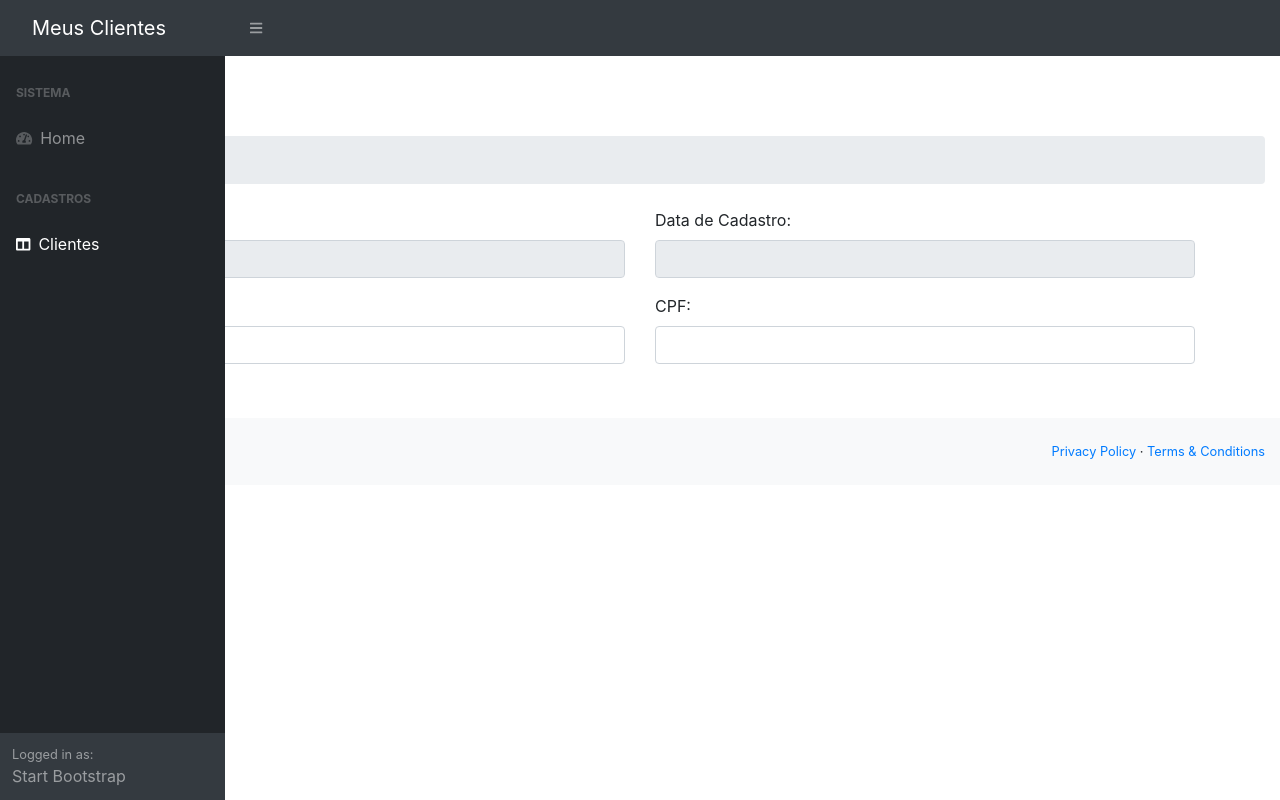
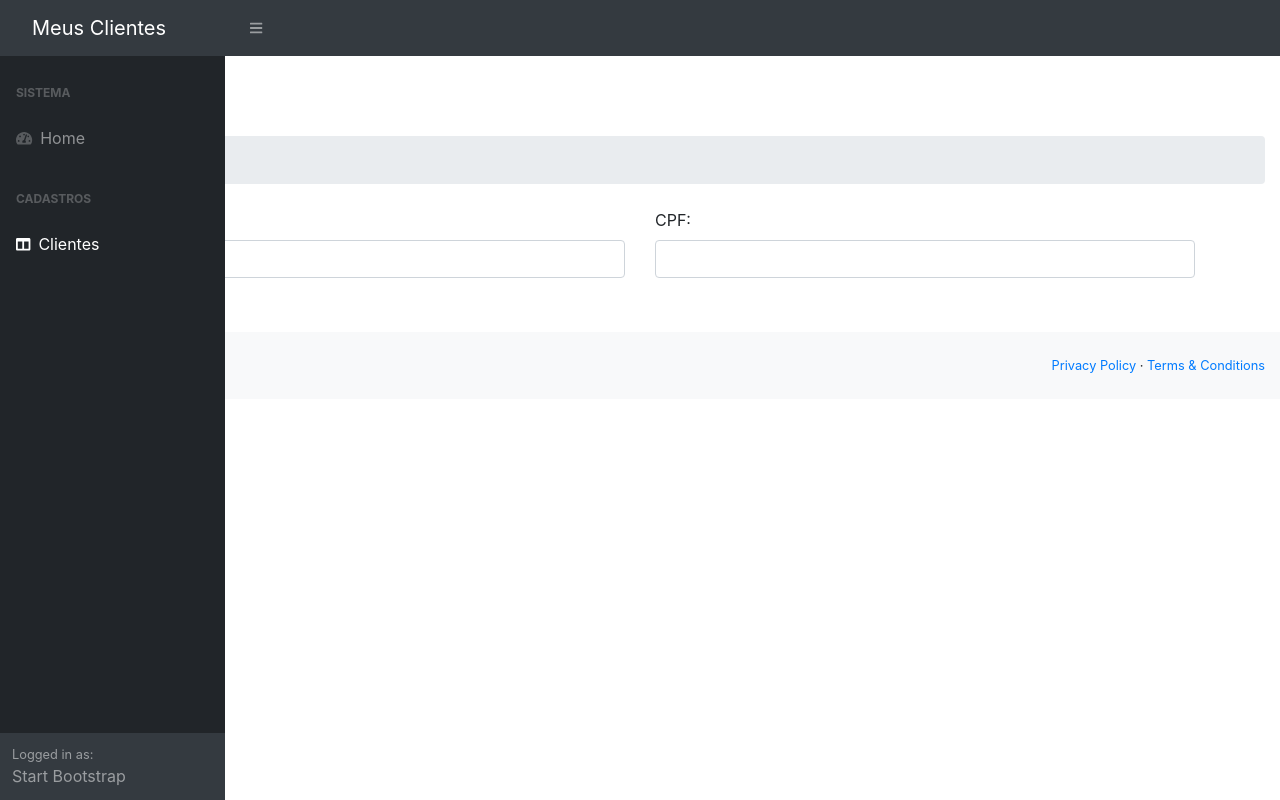
Before and after one commit to lipeacelino/controle-de-servicos-prestados-app, an Angular app: page /clientes-form in a window 1280 px wide. Built offline with nearby package versions, Linux system fonts and the light colour scheme.

Commit message:
melhorias no formulário de clientes

```diff
--- a/src/app/clientes/clientes-form/clientes-form.component.html
+++ b/src/app/clientes/clientes-form/clientes-form.component.html
@@ -14,7 +14,7 @@
                   </div>
             </div>
         </div>
-        <div class="row">
+        <div class="row" *ngIf="success">
             <div class="col-md-6">
                 <div class="form-group">
                     <label>ID:</label>
@@ -24,8 +24,7 @@
             <div class="col-md-6">
                 <div class="form-group">
                     <label>Data de Cadastro:</label>
-                    <input type="text" class="form-control" [ngModel]="cliente.dataCadastro" name="dataCadastro"
-                        disabled>
+                    <input type="text" class="form-control" [ngModel]="cliente.dataCadastro | date:'dd/MM/yyyy'" name="dataCadastro" disabled>
                 </div>
             </div>
         </div>
--- a/src/app/clientes/clientes-form/clientes-form.component.ts
+++ b/src/app/clientes/clientes-form/clientes-form.component.ts
@@ -23,12 +23,13 @@ export class ClientesFormComponent implements OnInit {
 
   onSubmit() {
     this.service.salvar(this.cliente).subscribe(
-      response => {
-        this.success = true
+      cliente => {
+        this.success = true;
         this.errors = null;
+        this.cliente = cliente;
       },
       errorResponse => {
-        this.errors = errorResponse.error.messageList
+        this.errors = errorResponse.error.messageList;
         this.success = false;
       }
     )
```
